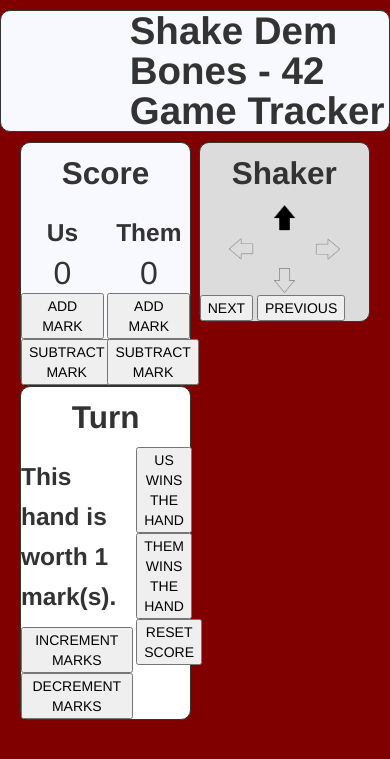
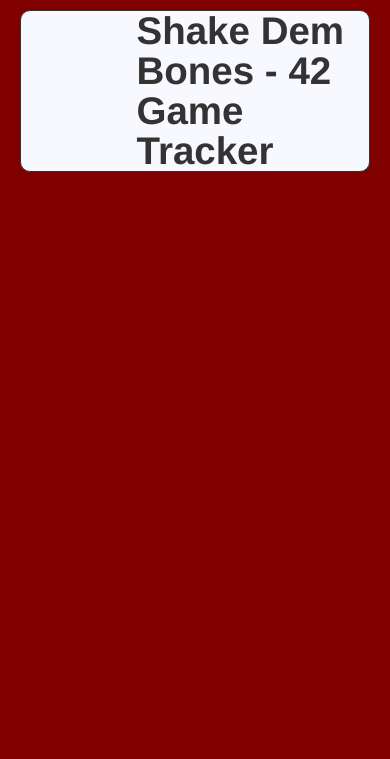
Before and after one commit to zachcannon/Shake_The_Bones, a Flask app: page /game in a window 390 px wide. Shown: the top 759 px of the page. Run offline with Flask 2, Linux system fonts and the light colour scheme; parts of the project's set-up code (start-up, migrations or seed data) failed here and were passed over.

Commit message:
Introduced responsive design and ...
marked desktop visibility.

```diff
--- a/app/templates/base.html
+++ b/app/templates/base.html
@@ -1,6 +1,8 @@
 <html>
     <head>
         <meta http-equiv="Content-type" content="text/html; charset=utf-8"/>
+		<meta name="viewport" content="width=device-width, initial-scale=1.0">
+		<link href="static/css/bootstrap-responsive.css" rel="stylesheet">
 		<link rel="stylesheet" href="static/css/bootstrap.css">
 		<link rel="stylesheet" href="static/css/style.css">
 		<script src="static/js/jquery-1.10.2.min.js" type="text/javascript"></script>
--- a/app/templates/instance.html
+++ b/app/templates/instance.html
@@ -5,7 +5,7 @@
 <h1 class='pageheader'>Shake Dem Bones - 42 Game Tracker </h1>
 
 <div class="container-fluid">
-	<div class='row-fluid'>
+	<div class='row-fluid visible-desktop'>
 		<div class='span12'>
 
 
@@ -55,8 +55,8 @@
 								</div>
 
 								<div class="span4">
-									<div><button id='us_win_the_turn'> US WINS THE HAND </button></div>
-									<div><button id='them_win_the_turn'> THEM WINS THE HAND </button></div>
+									<div><button id='us_win_the_turn'> 'US' WINS THE HAND </button></div>
+									<div><button id='them_win_the_turn'> 'THEM' WINS THE HAND </button></div>
 									<div><button id='reset_count_to_zero'> RESET SCORE </button></div>
 								</div>
 							</div>
```
